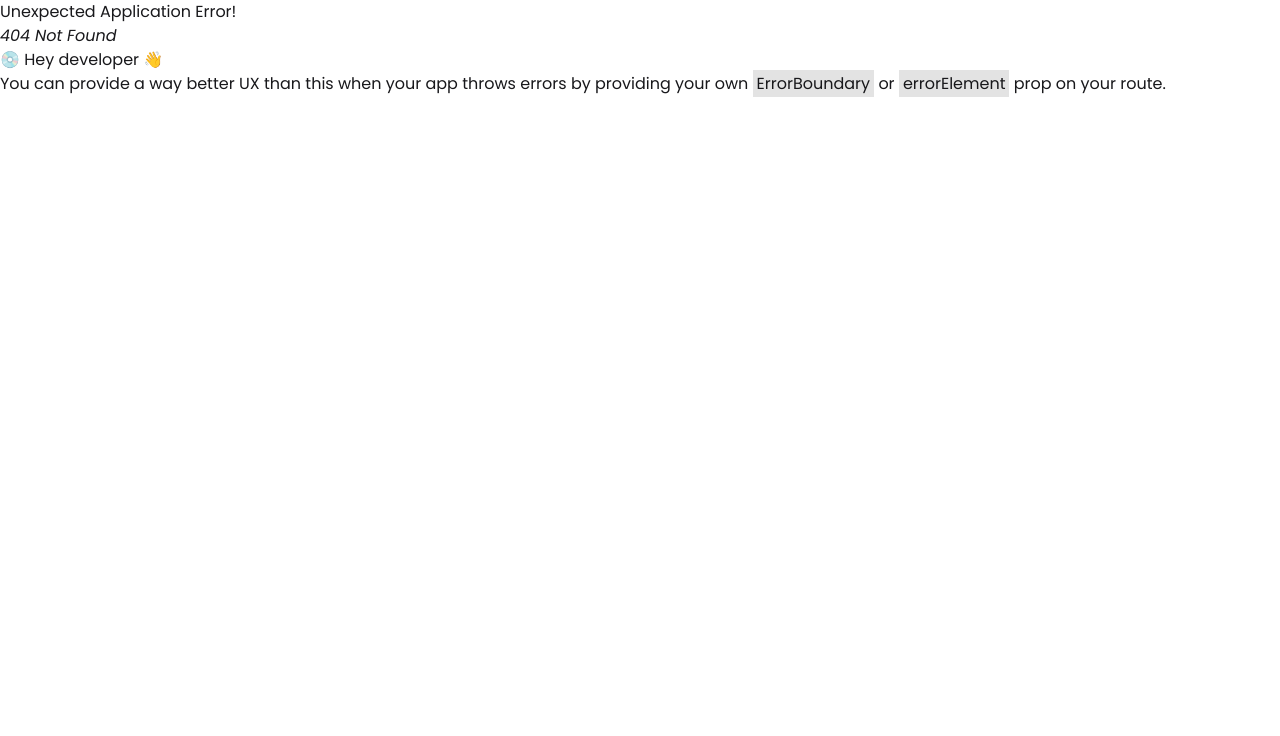
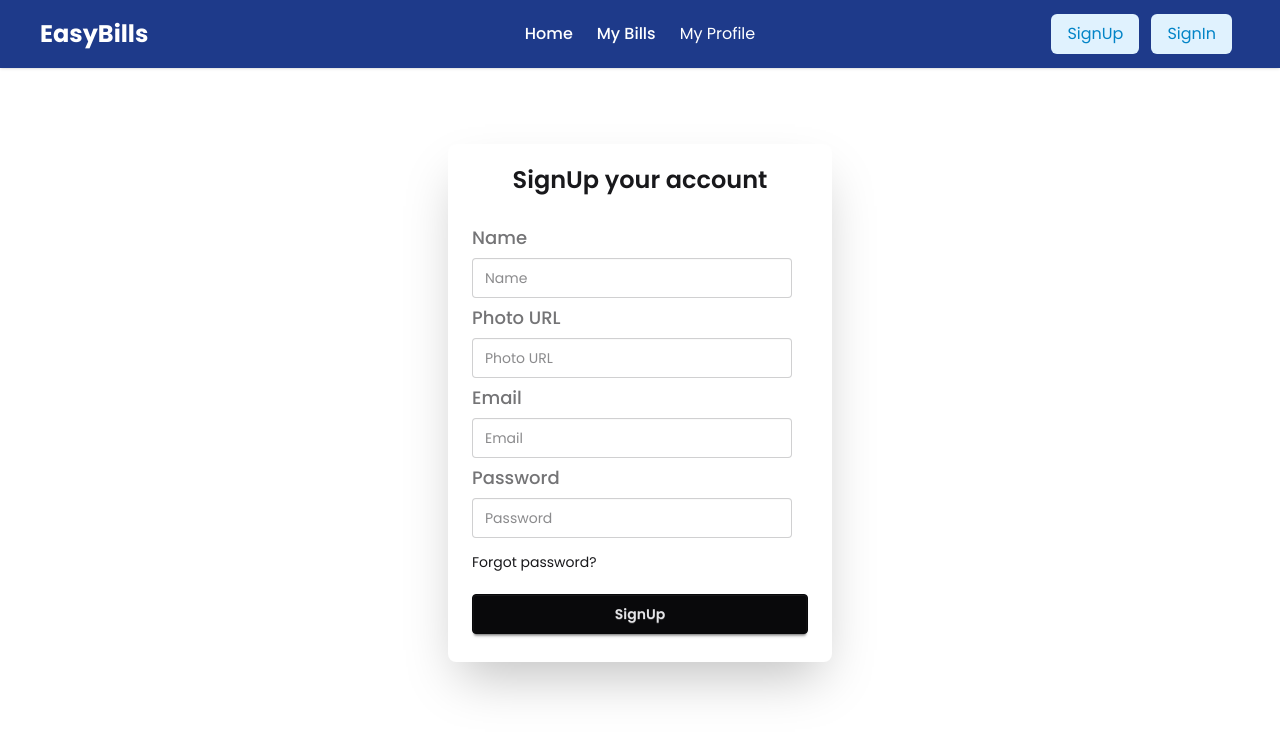
Before and after one commit to atikur-2003/easybills, a React (Vite) app: page /auth/signup in a window 1280 px wide. Before the commit this address had no page. Shown: the top 736 px of the page. Built offline with nearby package versions, Linux system fonts and the light colour scheme.

Commit message:
added faq section and footer section

```diff
--- a/src/components/Navbar.jsx
+++ b/src/components/Navbar.jsx
@@ -1,36 +1,45 @@
-import React from 'react';
-import { NavLink } from 'react-router';
-
+import React from "react";
+import { Link, NavLink } from "react-router";
+import { IoMdMenu } from "react-icons/io";
 const Navbar = () => {
-    const links = <>
-        <li className='text-base font-medium hover:text-[#60A5FA]'><NavLink to='/'>Home</NavLink></li>
-        <li className='text-base font-medium'><NavLink to='/'>My Bills</NavLink></li>
-        <li className='text-base font-normal'><NavLink to='/'>My Profile</NavLink></li>
+  const links = (
+    <>
+      <li className="text-base font-medium hover:text-[#60A5FA]">
+        <NavLink to="/">Home</NavLink>
+      </li>
+      <li className="text-base font-medium hover:text-[#60A5FA]">
+        <NavLink to="/">My Bills</NavLink>
+      </li>
+      <li className="text-base font-normal hover:text-[#60A5FA]">
+        <NavLink to="/">My Profile</NavLink>
+      </li>
     </>
+  );
 
   return (
-        <div className="navbar  shadow-sm fixed top-0 left-0 w-full z-50 bg-[#1E3A8A] text-white">
+    <div className="navbar fixed top-0 left-0 w-full z-50 bg-[#1E3A8A] shadow-sm md:px-12">
       <div className="navbar-start">
         <div className="dropdown">
-            <div tabIndex={0} role="button" className="btn btn-ghost md:hidden">
-              <svg xmlns="http://www.w3.org/2000/svg" className="h-5 w-5" fill="none" viewBox="0 0 24 24" stroke="currentColor"> <path strokeLinecap="round" strokeLinejoin="round" strokeWidth="2" d="M4 6h16M4 12h8m-8 6h16" /> </svg>
+          <div tabIndex={0}  className="btn btn-ghost lg:hidden text-white -ml-3">
+            <IoMdMenu size={25}></IoMdMenu>
           </div>
           <ul
             tabIndex={0}
-              className="menu menu-sm dropdown-content bg-base-100 rounded-box z-1 mt-3 w-52 p-2 shadow">
+            className="menu menu-sm dropdown-content bg-base-100 rounded-box z-1 mt-3 w-52 p-2 shadow"
+          >
            {links}
           </ul>
         </div>
-          <a className="btn btn-ghost text-xl ">EasyBills</a>
+        <a className="text-xl md:text-2xl font-bold text-white -ml-2">EasyBills</a>
       </div>
-        <div className="navbar-center hidden md:flex">
-          <ul className="menu menu-horizontal px-1">
+      <div className="navbar-center hidden lg:flex">
+        <ul className="menu menu-horizontal px-1 text-white">
           {links}
         </ul>
       </div>
       <div className="navbar-end flex gap-3">
-          <a className="btn bg-[#E0F2FE] text-[#0284C7] hover:bg-[#0284C7] hover:text-white border-0">SignUp</a>
-          <a className="btn bg-[#E0F2FE] text-[#0284C7] hover:bg-[#0284C7] hover:text-white border-0">SignIn</a>
+          <Link to='/auth/signup' className="px-2 py-1 rounded-md md:px-4 md:py-2 text-sm md:text-base bg-[#E0F2FE] text-[#0284C7] hover:bg-[#0284C7] hover:text-white border-0">SignUp</Link>
+          <Link to='/auth/signin' className="px-2 py-1 rounded-md md:px-4 md:py-2 text-sm md:text-base bg-[#E0F2FE] text-[#0284C7] hover:bg-[#0284C7] hover:text-white border-0">SignIn</Link>
         </div>
     </div>
   );
--- /dev/null
+++ b/src/layouts/AuthLayout.jsx
@@ -0,0 +1,14 @@
+import React from 'react';
+import Navbar from '../components/Navbar';
+import { Outlet } from 'react-router';
+
+const AuthLayout = () => {
+    return (
+        <div>
+            <Navbar></Navbar>
+            <Outlet></Outlet>
+        </div>
+    );
+};
+
+export default AuthLayout;
--- a/src/pages/Home.jsx
+++ b/src/pages/Home.jsx
@@ -2,6 +2,8 @@ import React from 'react';
 import Hero from '../components/Hero';
 import WorksWith from '../components/WorksWith';
 import FAQ from '../components/FAQ';
+import Signup from './Signup';
+import Login from './Login';
 
 const Home = () => {
     return (
--- a/src/pages/Login.jsx
+++ b/src/pages/Login.jsx
@@ -0,0 +1,27 @@
+import React from "react";
+
+const Login = () => {
+  return (
+
+        <div className="card bg-base-100 w-full mx-auto max-w-sm shrink-0 shadow-2xl mt-36">
+            <div className="text-center mt-5">
+        <h1 className="text-2xl font-semibold">Signin your account</h1>
+        </div>
+          <div className="card-body">
+            <fieldset className="fieldset">
+              <label className="label text-lg font-medium">Email</label>
+              <input type="email" className="input" placeholder="Email" />
+
+              <label className="label text-lg font-medium">Password</label>
+              <input type="password" className="input" placeholder="Password" />
+              <div className="mt-2">
+                <a className="link link-hover text-sm">Forgot password?</a>
+              </div>
+              <button className="btn btn-neutral mt-4">Signin</button>
+            </fieldset>
+          </div>
+        </div>
+  );
+};
+
+export default Login;
--- /dev/null
+++ b/src/pages/Signup.jsx
@@ -0,0 +1,32 @@
+import React from "react";
+
+const Signup = () => {
+  return (
+    <div className="card bg-base-100 w-full mx-auto max-w-sm shrink-0 shadow-2xl mt-36">
+        <div className="text-center mt-5">
+        <h1 className="text-2xl font-semibold">SignUp your account</h1>
+        </div>
+      <div className="card-body">
+        <fieldset className="fieldset">
+          <label className="label text-lg font-medium">Name</label>
+          <input type="text" className="input" placeholder="Name" />
+
+          <label className="label text-lg font-medium">Photo URL</label>
+          <input type="text" className="input" placeholder="Photo URL" />
+
+          <label className="label text-lg font-medium">Email</label>
+          <input type="email" className="input" placeholder="Email" />
+
+          <label className="label text-lg font-medium">Password</label>
+          <input type="password" className="input" placeholder="Password" />
+          <div className="mt-2">
+            <a className="link link-hover text-sm">Forgot password?</a>
+          </div>
+          <button className="btn btn-neutral mt-4">SignUp</button>
+        </fieldset>
+      </div>
+    </div>
+  );
+};
+
+export default Signup;
--- a/src/routes/routes.jsx
+++ b/src/routes/routes.jsx
@@ -1,6 +1,9 @@
 import { createBrowserRouter } from "react-router";
 import MainLayout from "../layouts/MainLayout";
 import Home from "../pages/Home";
+import AuthLayout from "../layouts/AuthLayout";
+import Login from "../pages/Login";
+import Signup from "../pages/Signup";
 
 const router = createBrowserRouter([
     {
@@ -16,8 +19,22 @@ const router = createBrowserRouter([
     },
     {
         path: '/auth',
-        element: <h2>authentication layout</h2>,
+        Component: AuthLayout,
+        children:[
+            {
+                path:'signin',
+                Component: Login
+            },
+            {
+                path: 'signup',
+                Component: Signup
+            }
+        ]
 
+    },
+    {
+        path:'*',
+        element: <h2>404 not found</h2>
     }
 ])
 
```
Lines whose indentation alone changed are shown as unchanged.
